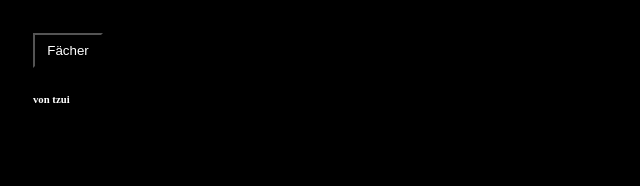
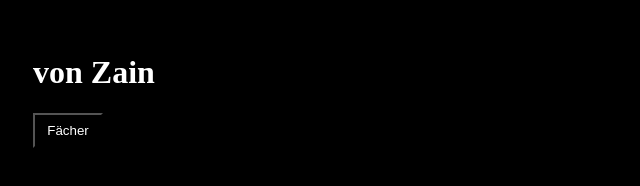
Before and after one commit to tzui255/jzf, a plain HTML site: page index.html in a window 1280 px wide. Shown: the whole page, without its empty margins (0-640 px from the left). Drawn offline with Linux system fonts and the light colour scheme.

Commit message:
Update index.html

```diff
--- a/index.html
+++ b/index.html
@@ -6,6 +6,7 @@
     <meta charset="UTF-8">
   </head>
   <body style = "background-color:black">
+    <h1 style = "color:white">von Zain</h1>
     <button onclick="fächer()">Fächer</button>
     <script>
       function fächer() {
@@ -49,7 +50,6 @@
 
       }
     </script>
-    <h6 style= "color:white">von tzui</h6>
   </body>
 </html>
 <body>
```
